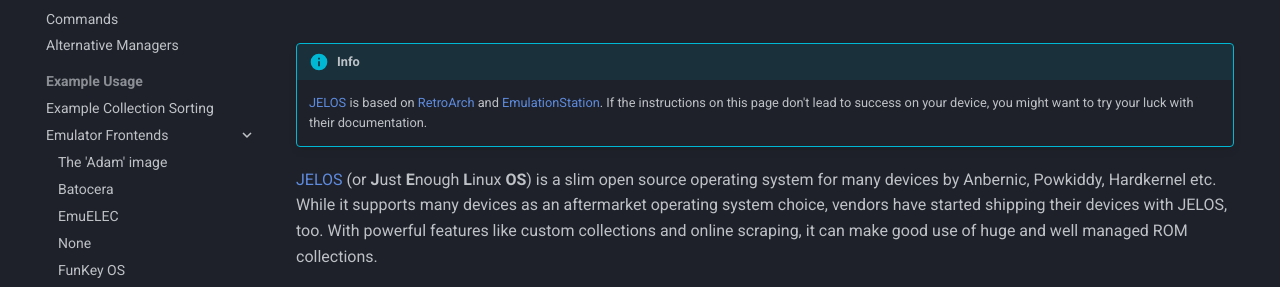
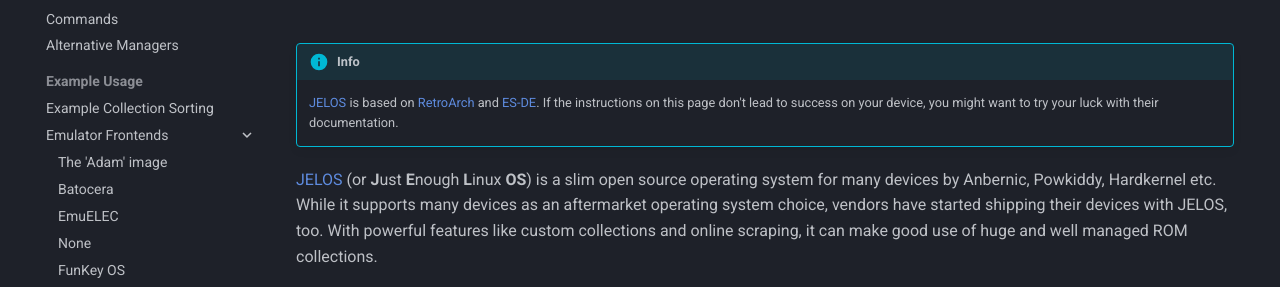
Before and after one commit to emmercm/igir, an MkDocs documentation site: the page built from docs/usage/handheld/jelos.md, in a window 1280 px wide and 900 px high. Shown: the part 225-512 px from the top of the window. Built offline with MkDocs 1.6.1 and Material for MkDocs 9.7.7, drawn with Linux system fonts in a browser that asks for light colours; comment, search, counter and statistics services are not loaded.

Commit message:
Update jelos.md

```diff
--- a/docs/usage/handheld/jelos.md
+++ b/docs/usage/handheld/jelos.md
@@ -2,7 +2,7 @@
 
 !!! info
 
-    [JELOS](https://jelos.org) is based on [RetroArch](https://www.retroarch.com/) and [EmulationStation](https://emulationstation.org/). If the instructions on this page don't lead to success on your device, you might want to try your luck with their documentation.
+    [JELOS](https://jelos.org) is based on [RetroArch](https://www.retroarch.com/) and [ES-DE](../desktop/es-de.md). If the instructions on this page don't lead to success on your device, you might want to try your luck with their documentation.
 
 [JELOS](https://jelos.org) (or **J**ust **E**nough **L**inux **OS**) is a slim open source operating system for many devices by Anbernic, Powkiddy, Hardkernel etc. While it supports many devices as an aftermarket operating system choice, vendors have started shipping their devices with JELOS, too. With powerful features like custom collections and online scraping, it can make good use of huge and well managed ROM collections.
 
```
